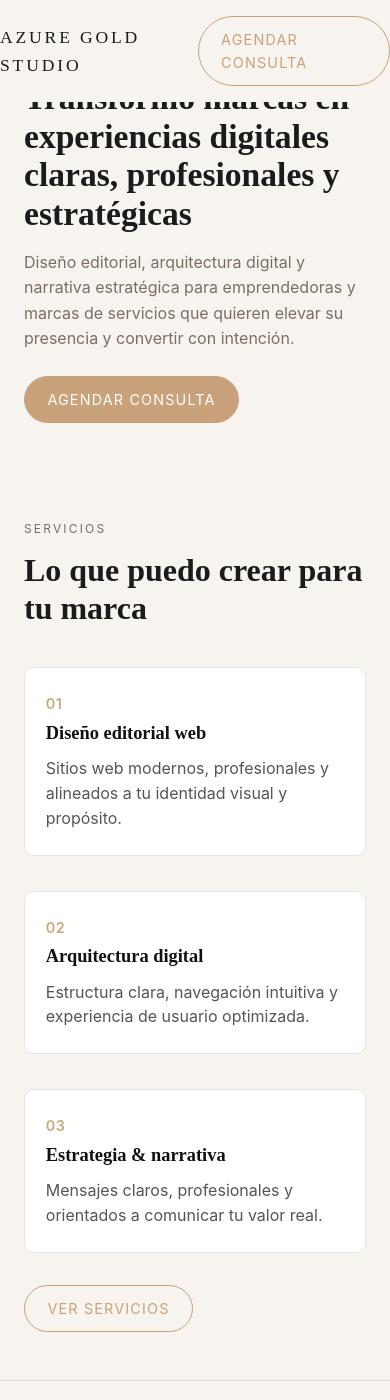
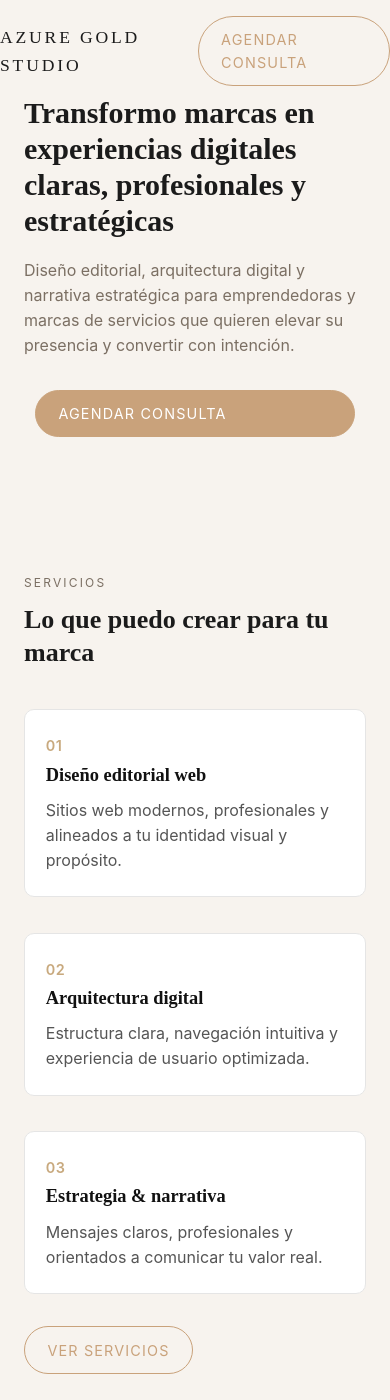
Before and after one commit to jcynay0206/mi_portfolio, a Jekyll site: the page index.html, which Jekyll copies as it is, in a window 390 px wide and 1400 px high. Built offline with Jekyll 4.4.1, drawn with Linux system fonts in a browser that asks for light colours.

Commit message:
Update styles.css

```diff
--- a/assets/styles.css
+++ b/assets/styles.css
@@ -811,3 +811,80 @@ footer {
   transform: translateY(-4px);
   box-shadow: 0 10px 22px rgba(0,0,0,0.06);
 }
+/* ============================
+   MOBILE FIXES — AZURE GOLD STUDIO
+   ============================ */
+@media (max-width: 768px) {
+
+  /* HERO — más aire, más editorial */
+  .hero {
+    padding-top: 4rem !important;
+    padding-bottom: 3rem !important;
+  }
+
+  /* Contenedor centrado y con respiración */
+  .hero .container,
+  .section .container {
+    max-width: 600px;
+    margin: 0 auto;
+    padding-left: 1.5rem;
+    padding-right: 1.5rem;
+  }
+
+  /* Título principal */
+  .hero h1 {
+    font-size: 30px !important;
+    line-height: 1.2 !important;
+    margin-bottom: 1.2rem !important;
+  }
+
+  /* Subtítulo */
+  .hero p {
+    font-size: 16px !important;
+    line-height: 1.55 !important;
+    margin-bottom: 2rem !important;
+  }
+
+  /* CTA — solo uno, centrado y elegante */
+  .hero .btn,
+  .hero a.button,
+  .hero button {
+    margin-bottom: 2.5rem !important;
+    width: 100%;
+    max-width: 320px;
+    margin-left: auto;
+    margin-right: auto;
+    display: block;
+  }
+
+  /* Eliminar CTA duplicado si existiera */
+  .hero .btn + .btn {
+    display: none !important;
+  }
+
+  /* Espaciado entre secciones */
+  section {
+    padding-top: 3rem !important;
+    padding-bottom: 3rem !important;
+  }
+
+  /* Títulos de secciones */
+  section h2 {
+    font-size: 26px !important;
+    line-height: 1.25 !important;
+    margin-bottom: 1.5rem !important;
+  }
+
+  /* Párrafos generales */
+  section p {
+    font-size: 16px !important;
+    line-height: 1.55 !important;
+  }
+
+  /* Ajuste de listas o numeraciones editoriales */
+  .services-list li,
+  .steps li {
+    margin-bottom: 1.2rem !important;
+    line-height: 1.5 !important;
+  }
+}
```
